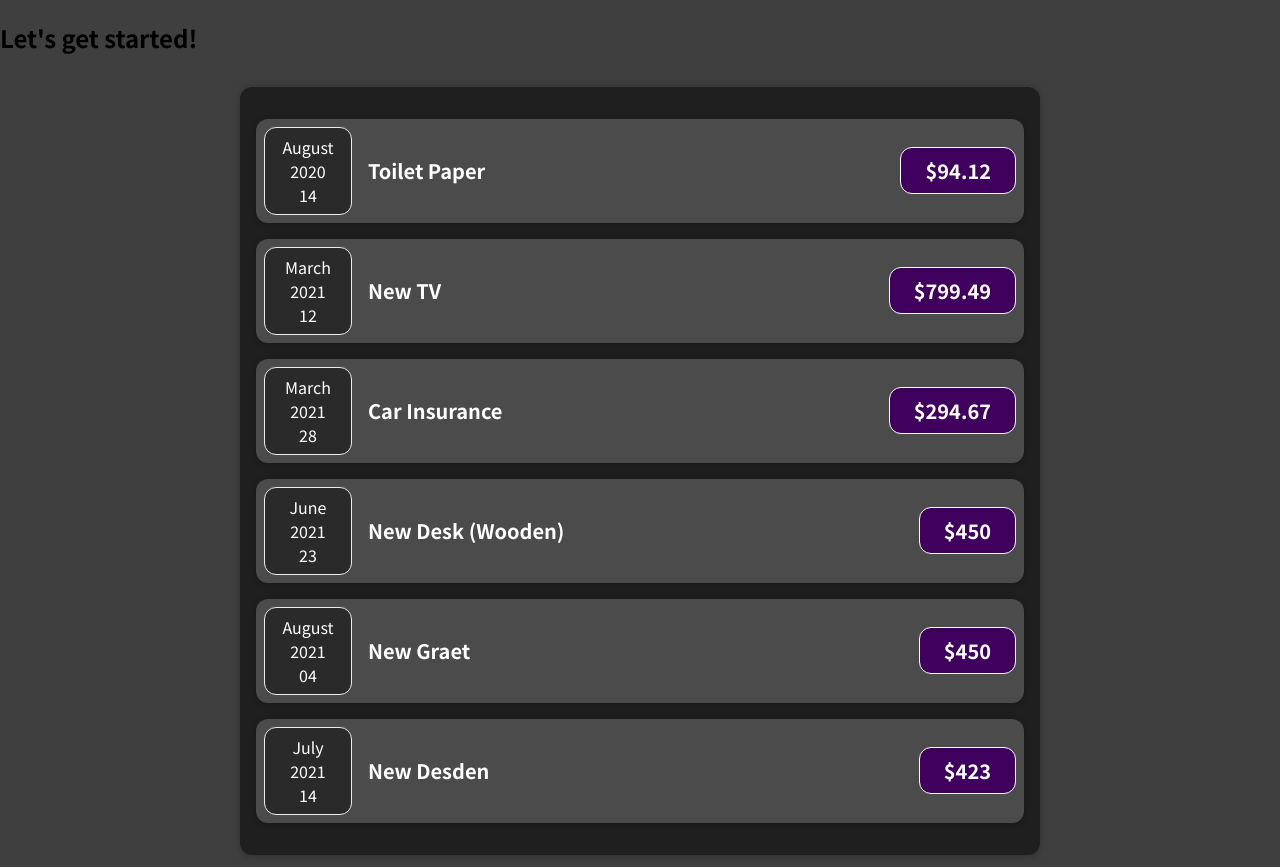
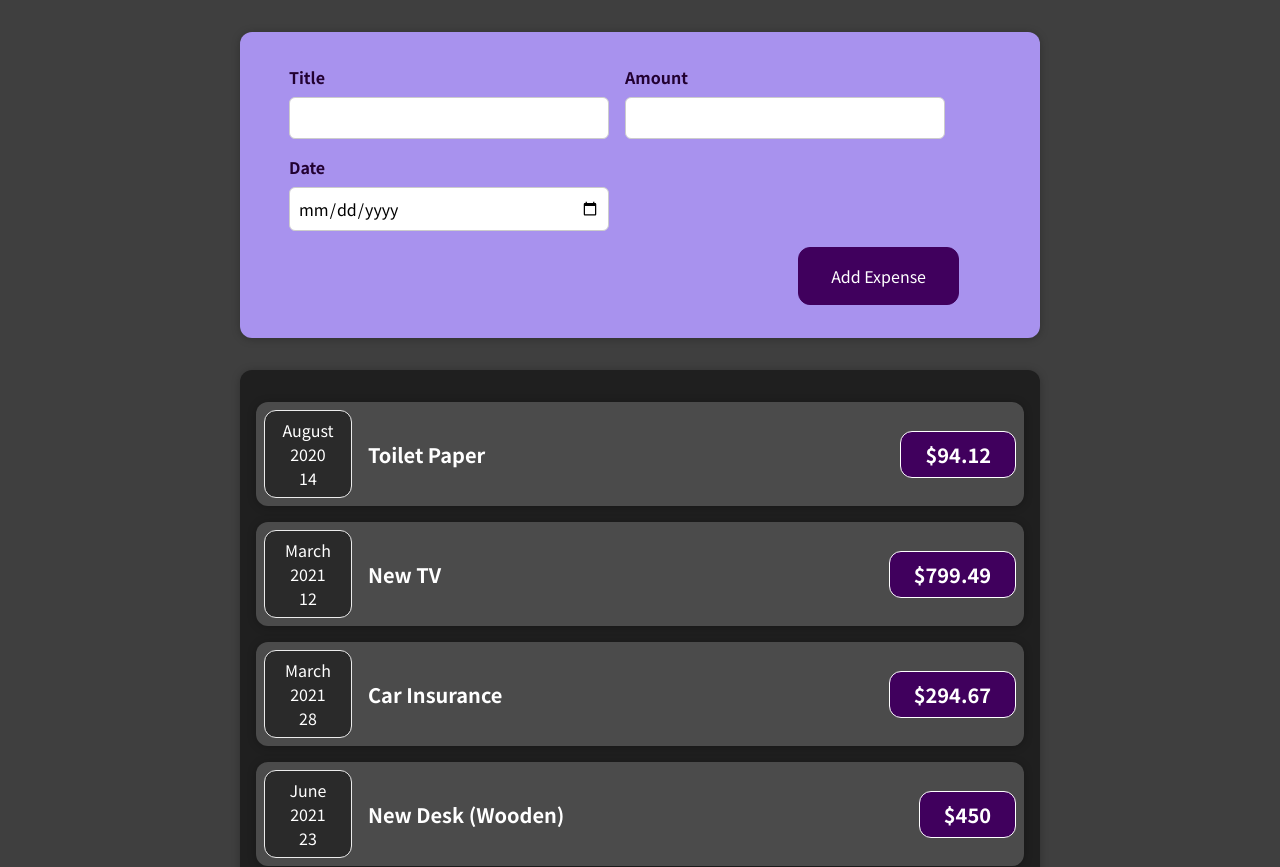
Before and after one commit to habibfr/Expense-Web-React, a React (Create React App) app: page / in a window 1280 px wide. Shown: the top 867 px of the page. Built offline with nearby package versions, Linux system fonts and the light colour scheme.

Commit message:
New Expense

```diff
--- a/src/App.js
+++ b/src/App.js
@@ -1,20 +1,23 @@
 import React from "react";
 import Expenses from "./components/Expenses/Expenses";
+import NewExpense from "./components/NewExpense/newExpense";
 
 function App() {
-  return React.createElement(
-    "div",
-    {},
-    React.createElement("h2", {}, "Let's get started!"),
-    React.createElement(Expenses, {})
-  );
+  // return React.createElement(
+  //   "div",
+  //   {},
+  //   React.createElement("h2", {}, "Let's get started!"),
+  //   React.createElement(Expenses, {})
+  // );
 
-  // <div>
-  //   <h2>Let's get started!</h2>
-  //   <Expenses />
-  //   {/* {data} */}
+  return (
+    <div>
+      <NewExpense />
+      <Expenses />
 
-  //   {/* <ExpenseItem
+      {/* {data} */}
+
+      {/* //   <ExpenseItem
   //     title={ExpensesData[1].title}
   //     amount={ExpensesData[1].amount}
   //     date={ExpensesData[1].date}
@@ -29,7 +32,8 @@ function App() {
   //     amount={ExpensesData[3].amount}
   //     date={ExpensesData[3].date}
   //   /> */}
-  // </div>
+    </div>
+  );
 }
 
 export default App;
--- /dev/null
+++ b/src/components/NewExpense/newExpense.css
@@ -0,0 +1,38 @@
+.new-expense {
+  background-color: #a892ee;
+  padding: 1rem;
+  margin: 2rem auto;
+  width: 50rem;
+  max-width: 95%;
+  border-radius: 12px;
+  text-align: center;
+  box-shadow: 0 1px 8px rgba(0, 0, 0, 0.25);
+}
+
+.new-expense button {
+  font: inherit;
+  cursor: pointer;
+  padding: 1rem 2rem;
+  border: 1px solid #40005d;
+  background-color: #40005d;
+  color: white;
+  border-radius: 12px;
+  margin-right: 1rem;
+}
+
+.new-expense button:hover,
+.new-expense button:active {
+  background-color: #510674;
+  border-color: #510674;
+}
+
+.new-expense button.alternative {
+  color: #220131;
+  border-color: transparent;
+  background-color: transparent;
+}
+
+.new-expense button.alternative:hover,
+.new-expense button.alternative:active {
+  background-color: #ddb3f8;
+}
--- /dev/null
+++ b/src/components/NewExpense/newExpense.js
@@ -0,0 +1,15 @@
+import React from "react";
+import "./newExpense.css";
+import ExpenseForm from "./ExpenseForm";
+
+function NewExpense() {
+  return (
+    <div className="new-expense">
+      <button className="alternative">
+        <ExpenseForm />
+      </button>
+    </div>
+  );
+}
+
+export default NewExpense;
```
Also changed, not shown: src/components/Expenses/ExpenseItem.js (indentation only).
